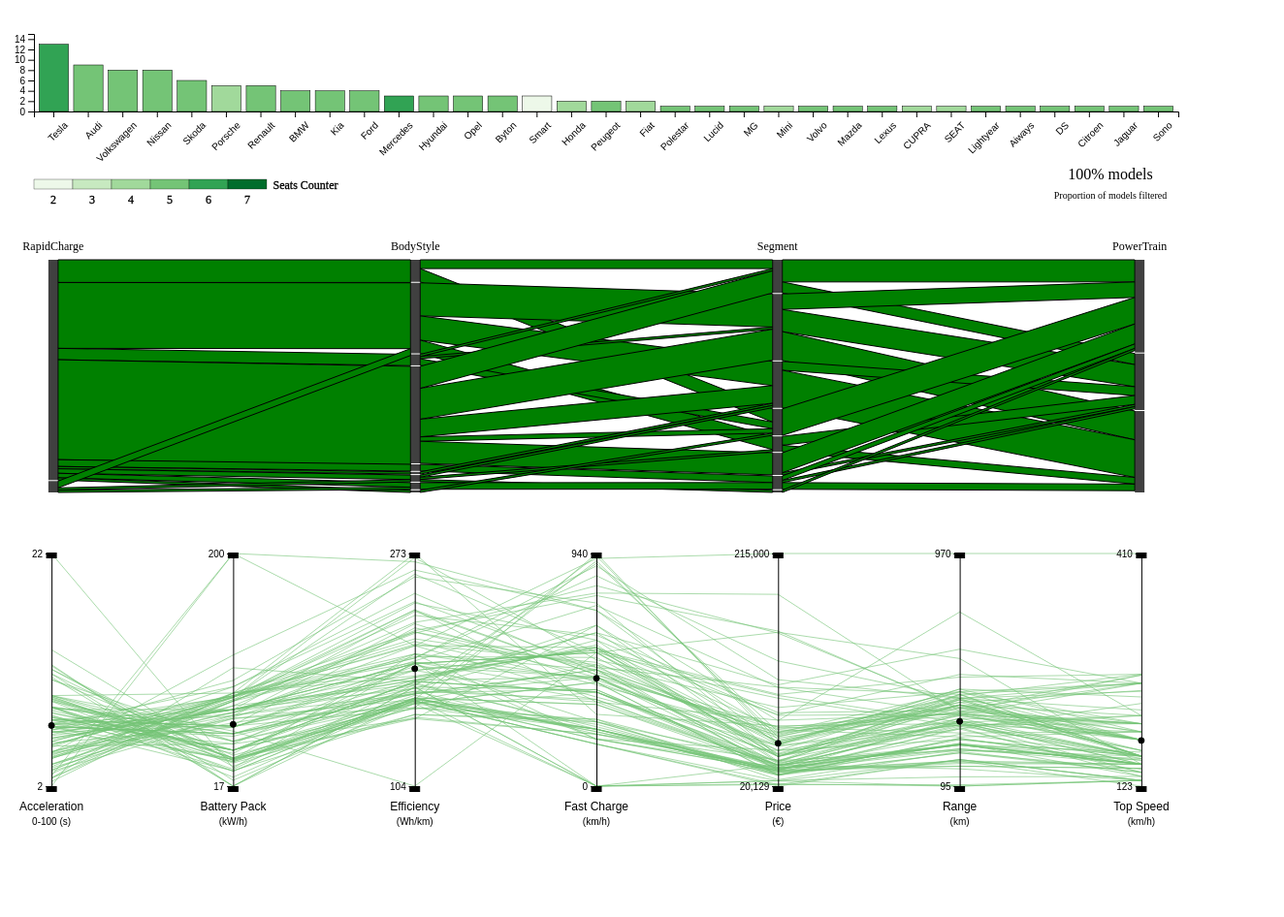
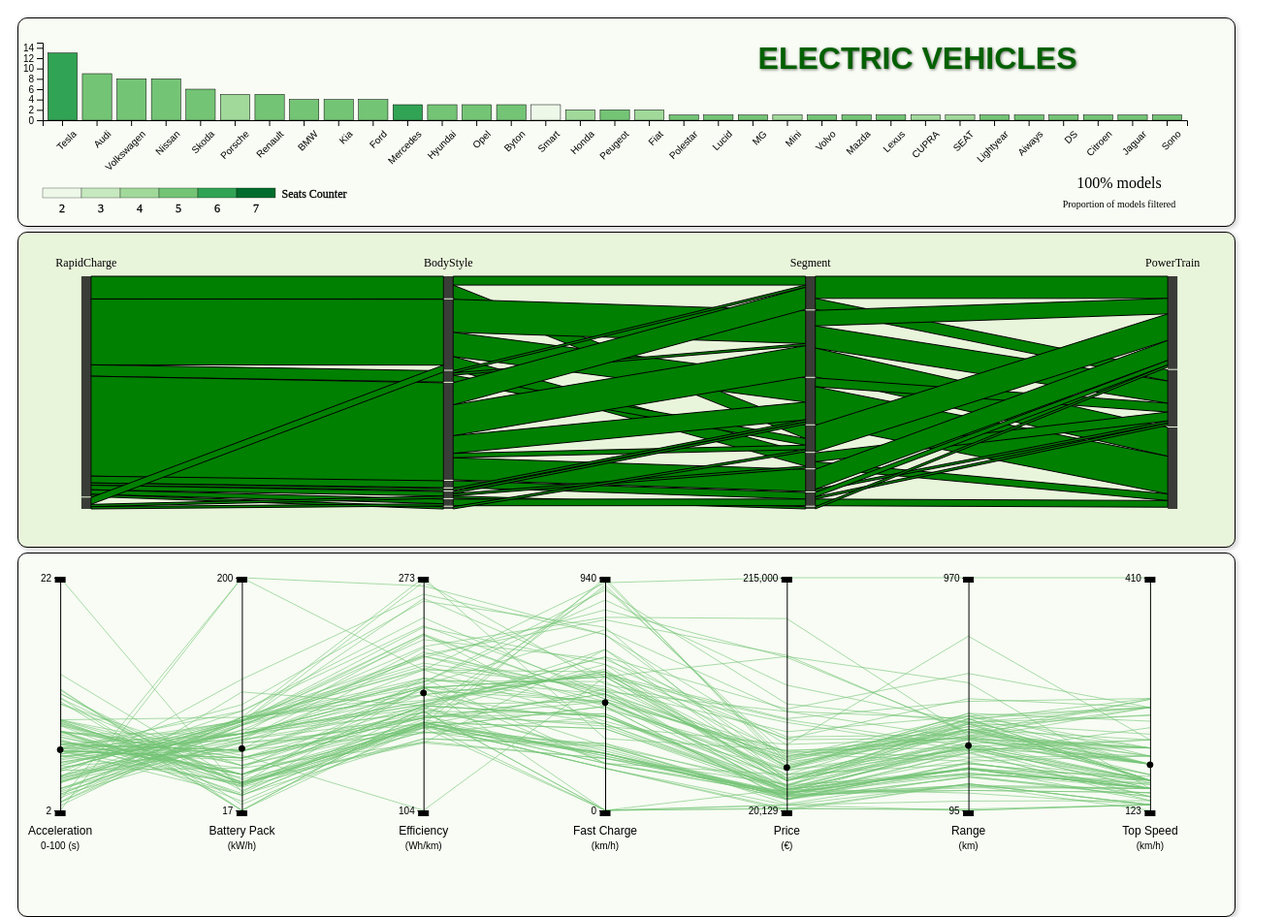
Before and after one commit to PedroDRodrigues/Information_Visualization, a plain HTML site: page project/index.html in a window 1280 px wide. Shown: the top 946 px of the page at 97% size, 1324 px wide, since content can reach past the window. Drawn offline with nearby package versions, Linux system fonts and the light colour scheme.

Commit message:
feat(layout): added a box to each plot

```diff
--- a/project/index.html
+++ b/project/index.html
@@ -10,10 +10,11 @@
         justify-content: center;
         align-items: center;
         gap: 5px;
-        padding: 5px;
+        padding: 10px;
       }
       .visualization {
-        padding: 2px;
+        padding: 0px;
+        position: relative;
       }
       .tooltip {
         position: absolute;
@@ -27,6 +28,27 @@
         font-size: 12px;
         z-index: 999;
       }
+      .text-overlay {
+        font-weight: bold;
+        position: absolute; /* Position the text absolutely within the container */
+        top: 10px; /* Adjust the top position as needed */
+        right: 150px; /* Adjust the left position as needed */
+        z-index: 1; /* Ensure the text is above the plot (increase as needed) */
+        font-family: "Arial";
+        font-size: 32px; /* Set the font size */
+        color: #036000; /* Set the text color */
+        text-shadow: 1px 1px 3px rgba(0, 0, 0, 0.5); /* Add a text shadow */
+        padding: 12.5px; /* Add padding to the text */
+      }
+      .parallelSetsContainer {
+        background-color: rgb(67, 19, 19);
+        border: 1px solid grey;
+        padding: 10px;
+        margin: 0;
+        box-shadow: 2px 2px 5px rgba(0, 0, 0, 0.2);
+        text-align: center;
+        width: 200%;
+      }
     </style>
     <!-- Load the D3.js library for data visualization -->
     <script src="https://d3js.org/d3.v7.js"></script>
@@ -36,7 +58,7 @@
     <script src="update.js"></script>
   </head>
   <!-- Start the dashboard upon page load -->
-  <body onload="startDashboard()">
+  <body onload="startDashboard()" style="background-color: white;">
     <!-- Buttons to update the data visualization -->
     <!--
     <div class="button-container">
@@ -48,15 +70,15 @@
     <!-- The main grid layout of the dashboard -->
     <div class="dashboard">
       <!-- Visualization area for the bar chart -->
-      <div class="visualization" id="barChart"></div>
+      <div class="visualization" id="barChart" style="background-color: #f8fcf4; text-align: center; margin: 0 auto; height: auto; width: 100%; border: 0.5px solid black; padding: 5px; border-radius: 10px; box-shadow: 2px 2px 5px rgba(0, 0, 0, 0.2);">
+        <div class="text-overlay">ELECTRIC VEHICLES</div>
+      </div>
       <!-- Visualization area for the parallel sets plot -->
-      <div class="visualization" id="parallelSets"></div>
+      <div class="visualization" id="parallelSets" style="background-color: #e9f5db; text-align: center; margin: 0 auto; width: 100%; border: 0.5px solid black; padding: 5px; border-radius: 10px; box-shadow: 2px 2px 5px rgba(0, 0, 0, 0.2);"></div>
       <!-- Visualization area for the parallel coordinates plot -->
-      <div class="visualization" id="parallelCoords"></div>
+      <div class="visualization" id="parallelCoords" style="background-color: #f8fcf4; text-align: center; margin: 0 auto; height: auto; width: 100%; border: 0.5px solid black; padding: 5px; border-radius: 10px; box-shadow: 2px 2px 5px rgba(0, 0, 0, 0.2);"></div>
     </div>
     <!-- Additional HTML for Tooltip and Drawer -->
-    <div id="tooltip" class="tooltip">
-      <span id="yValue"></span><br />
-    </div>
+    <div id="tooltip" class="tooltip"><span id="yValue"></span><br /></div>
   </body>
 </html>
```
